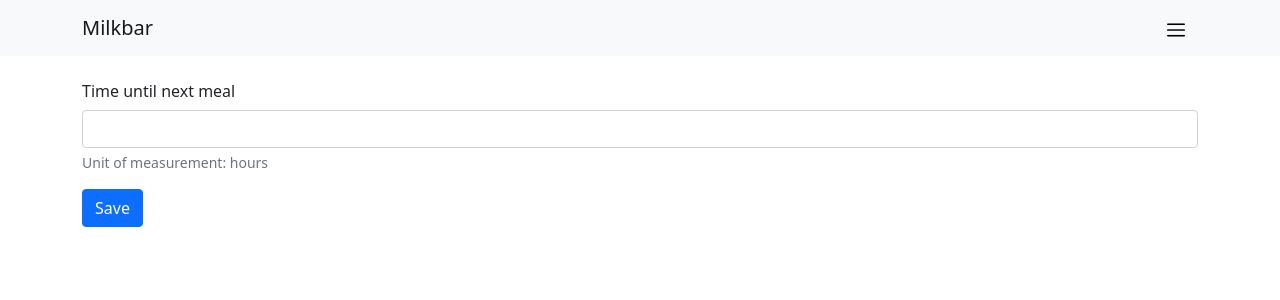
After one commit to leepeuker/milkbar, a PHP site: template templates/settings.html.twig in a window 1280 px wide. The commit adds this page. Shown: the top 300 px of the page. Run offline with PHP 8.4, Linux system fonts and the light colour scheme; the template is opened without the code that fills it, so the values that code supplies are empty; some libraries are stand-ins or nearby versions.

Commit message:
Add timeUntilNextMeal option

```diff
--- a/templates/dashboard.html.twig
+++ b/templates/dashboard.html.twig
@@ -1,7 +1,7 @@
 {% extends 'base.html.twig' %}
 
 {% block title %}
-    Nursing log
+    Milkbar - Dashboard
 {% endblock %}
 
 {% block stylesheets %}
--- a/templates/login.html.twig
+++ b/templates/login.html.twig
@@ -1,7 +1,7 @@
 {% extends 'base.html.twig' %}
 
 {% block title %}
-    Nursing log
+    Milkbar
 {% endblock %}
 
 {% block stylesheets %}
--- a/templates/navbar.html
+++ b/templates/navbar.html
@@ -1,7 +1,14 @@
 <nav class="navbar navbar-light bg-light">
     <div class="container">
-        <a class="navbar-brand" href="#">Nursing Log</a>
-<!--        <a class="btn btn-outline-dark" href="/logout" style="margin-right: 0.5rem">Settings</a>-->
-        <a class="btn btn-outline-dark" href="/logout"><img src="/images/icon-logout-64x64.png" height="18rem"></a>
+        <a class="navbar-brand" href="/">Milkbar</a>
+        <div class="btn-group">
+            <button type="button" class="btn" data-bs-toggle="dropdown" aria-expanded="false">
+                <img src="/images/icon-menu.png" height="18rem">
+            </button>
+            <ul class="dropdown-menu dropdown-menu-end">
+                <li><a class="dropdown-item" href="/settings">Settings</a></li>
+                <li><a class="dropdown-item" href="/logout">Logout</a></li>
+            </ul>
+        </div>
     </div>
 </nav>
--- /dev/null
+++ b/templates/settings.html.twig
@@ -0,0 +1,20 @@
+{% extends 'base.html.twig' %}
+
+{% block title %}
+    Milkbar - Settings
+{% endblock %}
+
+{% block body %}
+    {{ include('navbar.html') }}
+
+    <main role="main" class="container" style="padding-top: 1rem">
+        <form method="POST" action="/settings">
+            <div class="mb-3">
+                <label for="timeUntilNextMeal" class="col-sm-2 col-form-label">Time until next meal</label>
+                <input type="number" step="1" min="1" class="form-control" id="timeUntilNextMeal" name="timeUntilNextMeal" value="{{ timeUntilNextMeal }}" required>
+                <div id="emailHelp" class="form-text">Unit of measurement: hours</div>
+            </div>
+            <button type="submit" class="btn btn-primary">Save</button>
+        </form>
+    </main>
+{% endblock %}
```
Also changed, not shown: settings/routes.php (+10 -0 lines), src/Application/Controller/Settings.php (added, +48 -0 lines), src/Application/Repository/User.php (+24 -0 lines), src/Domain/User/Entity.php (+11 -2 lines), db/migrations/20210715195432_AddUserTimeUntilNextMeal.php (added), public/images/icon-menu.png (added).
